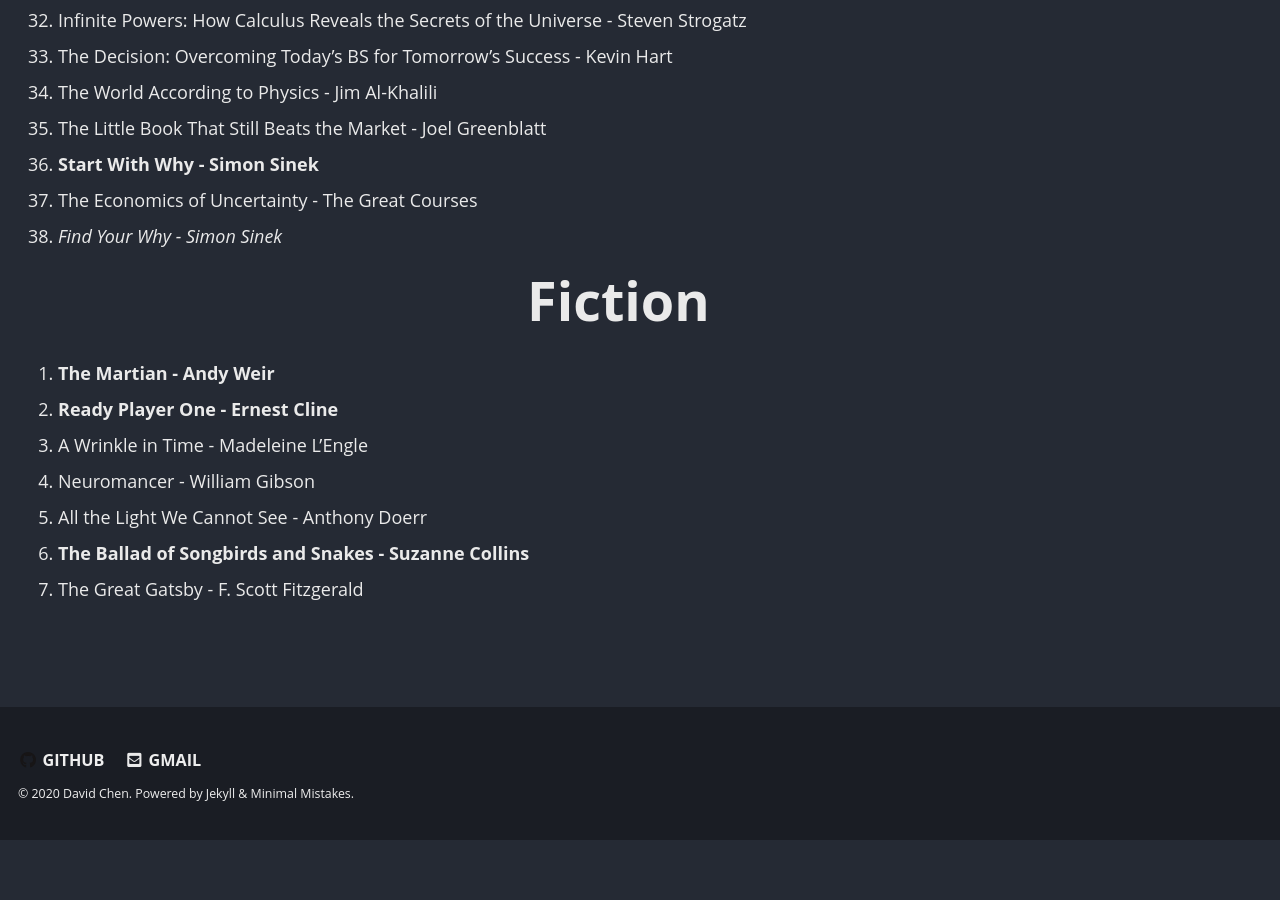
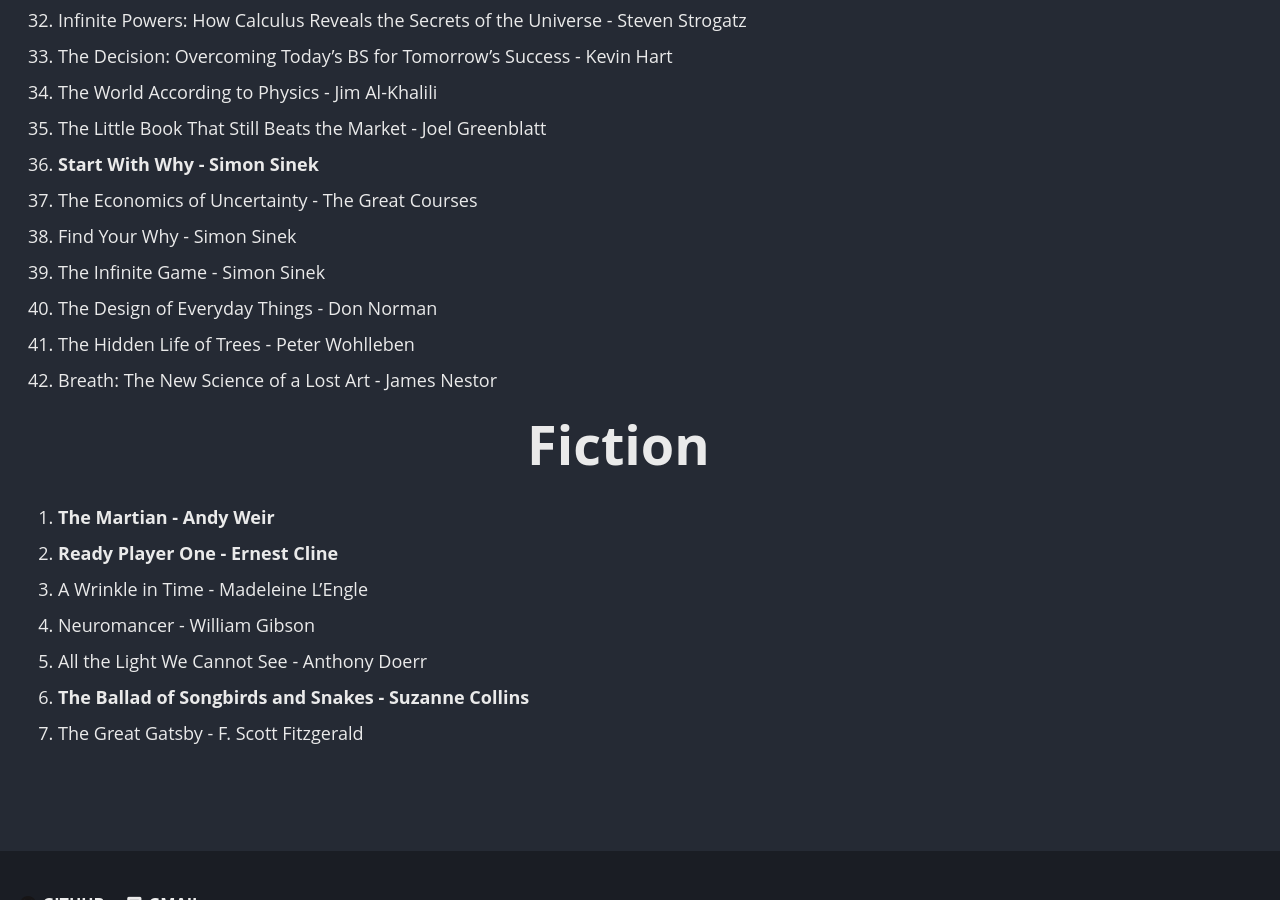
Before and after one commit to dchen327/dchen327.github.io, a Jekyll site: the page built from books.md, in a window 1280 px wide and 900 px high, scrolled down 1377 px. Built offline with Jekyll 4.4.1, drawn with Linux system fonts in a browser that asks for light colours; cached includes are drawn as plain includes; before the commit the page ends 2217 px from its top, so only the background shows below that.

Commit message:
Update books.md

```diff
--- a/books.md
+++ b/books.md
@@ -42,7 +42,12 @@
 35. The Little Book That Still Beats the Market - Joel Greenblatt
 36. **Start With Why - Simon Sinek**
 37. The Economics of Uncertainty - The Great Courses
-38. *Find Your Why - Simon Sinek*
+38. Find Your Why - Simon Sinek
+39. The Infinite Game - Simon Sinek
+40. The Design of Everyday Things - Don Norman
+41. The Hidden Life of Trees - Peter Wohlleben
+42. Breath: The New Science of a Lost Art - James Nestor
+
 <h1 id="Stanford-AI" style="font-size: 3em; text-align: center">Fiction</h1>
 1. **The Martian - Andy Weir**
 2. **Ready Player One - Ernest Cline**
```
